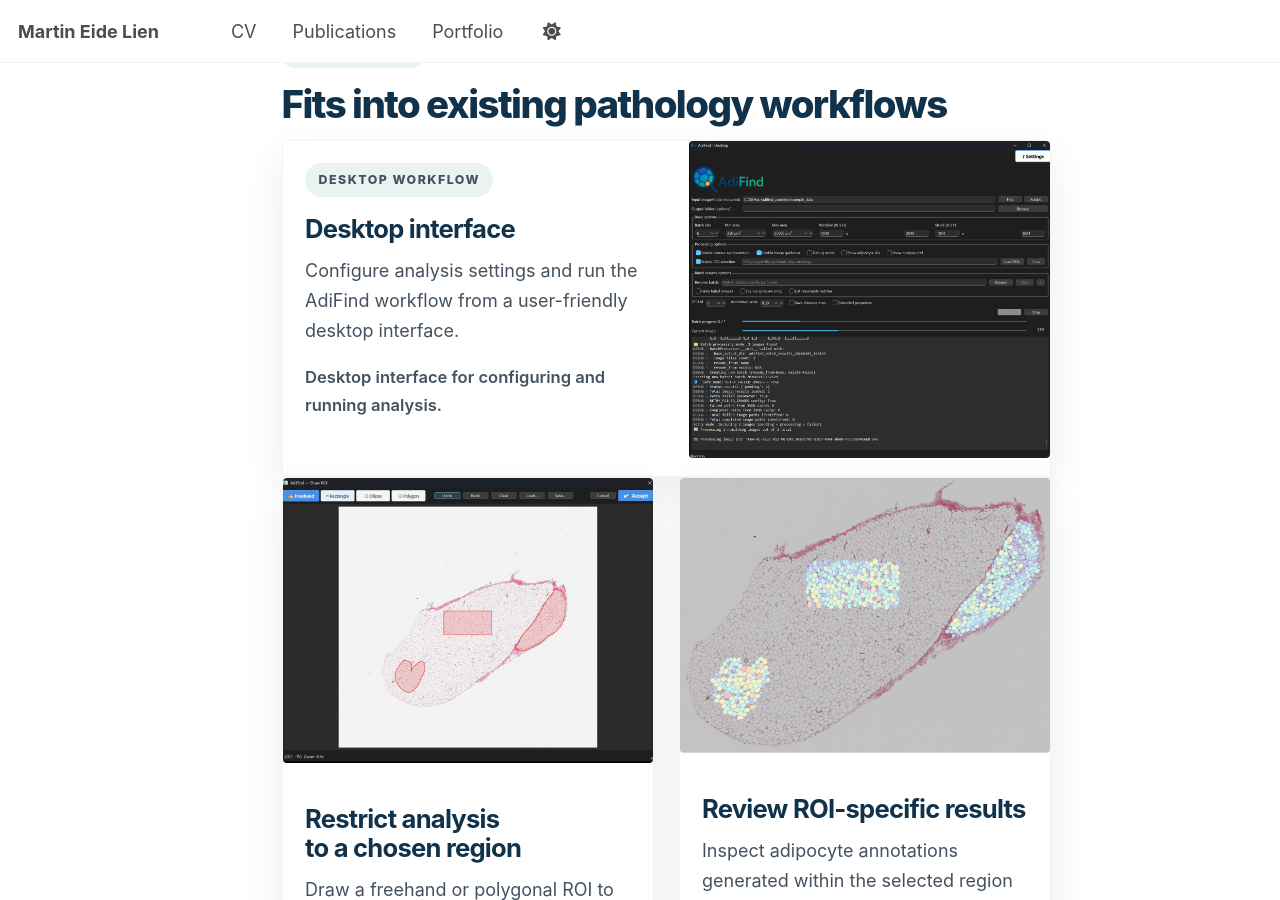
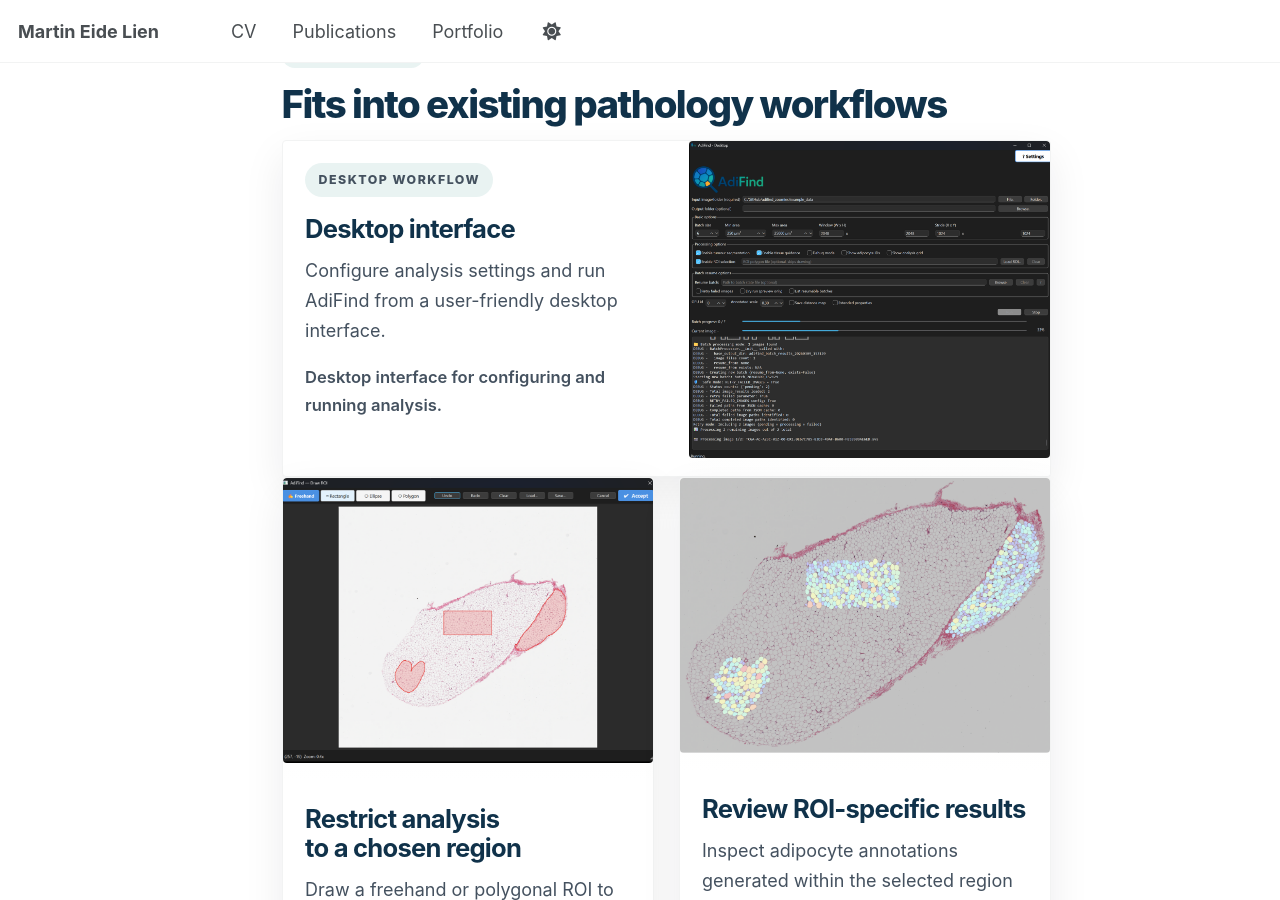
Before and after one commit to meidelien/meidelien.github.io, a Jekyll site: the page built from _pages/adifind2.md, in a window 1280 px wide and 900 px high, scrolled down 4721 px. Built offline with Jekyll 4.4.1, drawn with Linux system fonts in a browser that asks for light colours; a script that is not in the unit is left out.

Commit message:
Update adifind2.yml

```diff
--- a/_data/adifind2.yml
+++ b/_data/adifind2.yml
@@ -81,7 +81,7 @@ workflow_fit:
   title: "Fits into existing pathology workflows"
   gui_overview:
     title: "Desktop interface"
-    description: "Configure analysis settings and run the AdiFind workflow from a user-friendly desktop interface."
+    description: "Configure analysis settings and run AdiFind from a user-friendly desktop interface."
     image_path: "/images/adifind/paper_adifind_GUI.png"
     image_alt: "Screenshot of the AdiFind desktop interface."
     caption: "Desktop interface for configuring and running analysis."
```
